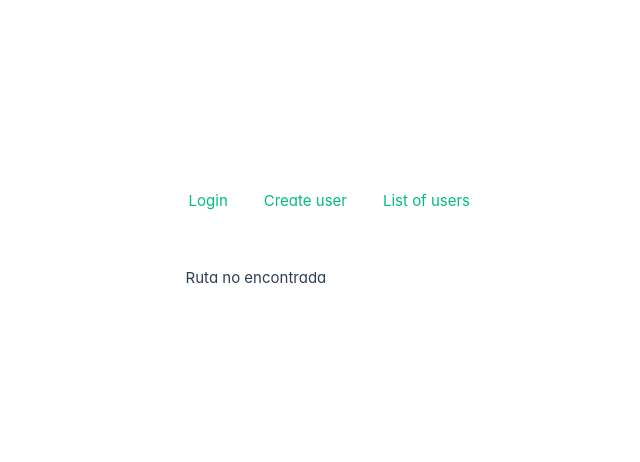
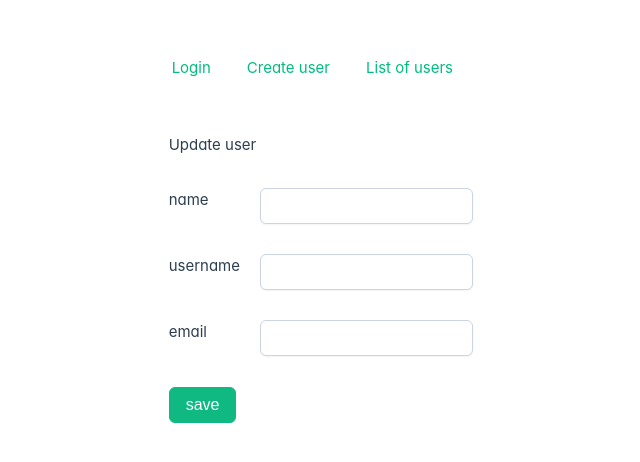
Before and after one commit to pcsinreu/Front-end-2024-I-WS52, a Vue app: page /update-user/1 in a window 1280 px wide. Shown: the part 162-624 px from the top of the page, without its empty margins (167-807 px from the left). Built offline with nearby package versions, Linux system fonts and the light colour scheme; no server answers; a web font is replaced by a local one.

Commit message:
feta : add axios invoke api

```diff
--- a/src/components/create-user.component.vue
+++ b/src/components/create-user.component.vue
@@ -3,31 +3,50 @@
     <label>Create user</label>
     <div class="row">
       <label>name</label>
-      <pv-input-text id="name" v-model="name"></pv-input-text>
+      <pv-input-text id="name" v-model="username"></pv-input-text>
     </div>
     <div class="row">
       <label>username</label>
-      <pv-input-text id="username" v-model="username"></pv-input-text>
+      <pv-input-text id="username" v-model="password"></pv-input-text>
     </div>
     <div class="row">
       <label>email</label>
       <pv-input-text id="email" v-model="email"></pv-input-text>
     </div>
-    <pv-button >save</pv-button>
+    <pv-button @click="create()">save</pv-button>
   </div>
 </template>
 
 <script>
+import {UserApiService} from "@/services/user-api.service.js";
+import router from "@/router.js";
+
 export default {
   name: 'create-user',
   data() {
     return {
-      name: '',
       username: '',
-      email: ''
+        password: '',
+      email: '',
+        userApiService : new UserApiService()
     }
   },
   methods: {
+      async create() {
+          const body = {
+              username: this.username,
+              password: this.password,
+              email: this.email
+          }
+
+          const response = await this.userApiService.create(body)
+
+          if(response.status === 201)
+          { alert('User created');
+              router.push('users');}
+          else
+              alert('Error creating user')
+      }
   }
 }
 </script>
--- a/src/components/list-user.component.vue
+++ b/src/components/list-user.component.vue
@@ -4,6 +4,8 @@
 
     <ul v-for="user in users">
       <li>{{ user.id + ' - ' + user.username }}</li>
+
+        <router-link :to="{ name: 'updateUser', params: { id: user.id } }">Edit</router-link>
       <pv-button @click="deleteUser(user.id)" >Delete</pv-button>
     </ul>
   </div>
--- a/src/components/udpate-user.component.vue
+++ b/src/components/udpate-user.component.vue
@@ -3,34 +3,60 @@
     <label>Update user</label>
     <div class="row">
       <label>name</label>
-      <pv-input-text id="name" v-model="name"></pv-input-text>
+      <pv-input-text id="name" v-model="username"></pv-input-text>
     </div>
     <div class="row">
       <label>username</label>
-      <pv-input-text id="username" v-model="username"></pv-input-text>
+      <pv-input-text id="username" v-model="password"></pv-input-text>
     </div>
     <div class="row">
       <label>email</label>
       <pv-input-text id="email" v-model="email"></pv-input-text>
     </div>
-    <pv-button >save</pv-button>
+    <pv-button @click="update()" >save</pv-button>
   </div>
 </template>
 
 <script>
+
+import {UserApiService} from "@/services/user-api.service.js";
 
 export default {
   name: 'update-user',
   data() {
     return {
       id: 0,
-      name: '',
+        password: '',
       username: '',
-      email: ''
+      email: '',
+        userApiServices: new UserApiService()
     }
   },
   methods: {
+      update() {
+          const body = {
+              name: this.name,
+              username: this.username,
+              email: this.email
+          }
+          this.userApiServices.update(body, this.id).then((response) => {
+              if (response.status === 200) {
+                  alert('User updated')
+              } else {
+                  alert('Erro updating  user')
+              }
+          })
+      }
   },
+    mounted() {
+        this.id = this.$route.params.id
+
+        this.userApiServices.getById(this.id).then((response) => {
+            this.username = response.data.username
+            this.password = response.data.name
+            this.email = response.data.email
+        })
+    }
 }
 </script>
 
--- a/src/router.js
+++ b/src/router.js
@@ -3,11 +3,13 @@ import ListUserComponent from '@/components/list-user.component.vue'
 import { createRouter, createWebHistory } from 'vue-router'
 import CreateUserComponent from '@/components/create-user.component.vue'
 import NotFoundComponent from '@/components/not-found.component.vue'
+import UdpateUserComponent from "@/components/udpate-user.component.vue";
 
 const routes = [
   { path: '/', component: MainLoginComponent },
   { path: '/users', component: ListUserComponent },
   { path: '/create-user', component: CreateUserComponent },
+  { path: '/update-user/:id', component: UdpateUserComponent, name: 'updateUser' },
   { path: '/:pathMatch(.*)*', component: NotFoundComponent }
 ]
 
```
